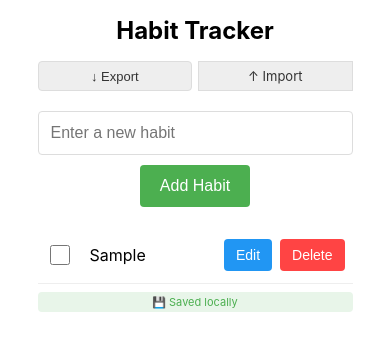
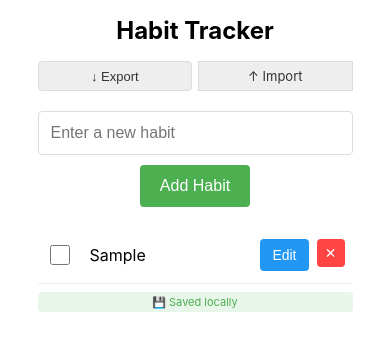
Before and after one commit to ahmedahmedovv/habit-tracker, a React (Create React App) app: page / in a window 390 px wide. Both pictures are taken after typing "Sample" into the empty fields and a click on the button "Add Habit". Shown: the top 350 px of the page. Built offline with nearby package versions, Linux system fonts and the light colour scheme; the HTML template or start-up script is replaced by a standard one.

Commit message:
style: reduce delete button to minimal square with X symbol for cleaner UI

```diff
--- a/src/App.css
+++ b/src/App.css
@@ -142,6 +142,22 @@ button:hover {
 
 .habit-item button.delete {
   background-color: #ff4444;
+  width: 32px;
+  height: 32px;
+  padding: 0;
+  min-width: unset;
+  display: flex;
+  align-items: center;
+  justify-content: center;
+  font-size: 16px;
+}
+
+@media screen and (max-width: 480px) {
+  .habit-item button.delete {
+    width: 28px;
+    height: 28px;
+    font-size: 14px;
+  }
 }
 
 .habit-item button.delete:hover {
--- a/src/App.js
+++ b/src/App.js
@@ -406,7 +406,7 @@ function App() {
                   </div>
                   <div className="button-group">
                     <button onClick={() => startEditing(habit)} className="edit">Edit</button>
-                    <button onClick={() => deleteHabit(habit.id)} className="delete">Delete</button>
+                    <button onClick={() => deleteHabit(habit.id)} className="delete">✕</button>
                   </div>
                 </>
               )}
```
